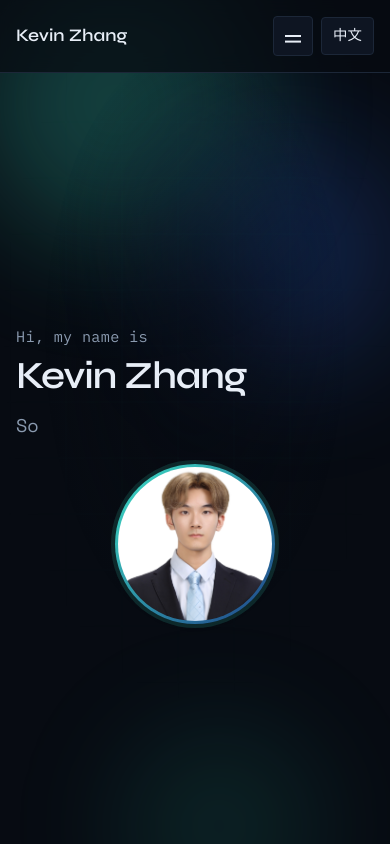
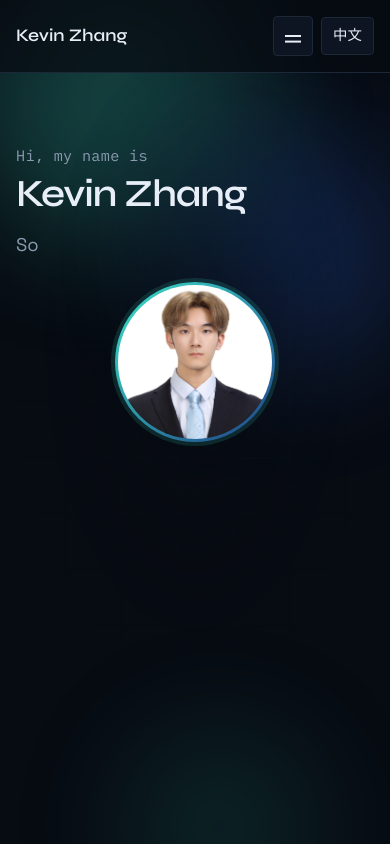
Before and after one commit to Kevin-Zhang1124/Kevin-Portfolio, a React (Vite) app: page / in a window 390 px wide. Shown: the top 844 px of the page. Built offline with nearby package versions, Linux system fonts and the light colour scheme.

Commit message:
Move hero name position and pill position higher

```diff
--- a/src/components/sections/About.module.css
+++ b/src/components/sections/About.module.css
@@ -82,7 +82,7 @@
 @media (max-width: 767px) {
   .scrollHint {
     /* Extra lift so Chrome’s bottom bar is less likely to cover the pill */
-    bottom: calc(3.5rem + env(safe-area-inset-bottom, 0px));
+    bottom: calc(10rem + env(safe-area-inset-bottom, 0px));
   }
 }
 
@@ -91,6 +91,14 @@
   opacity: 0;
   /* keep it in the layout tree so opacity can animate */
   pointer-events: none;
+}
+
+/* Mobile: sit hero content higher (not dead center in 100svh) */
+@media (max-width: 767px) {
+  .hero {
+    justify-content: flex-start;
+    padding-top: clamp(2rem, 10vh, 4.5rem);
+  }
 }
 
 /* Stack of about blocks */
@@ -151,6 +159,9 @@
     align-items: center;
     justify-content: space-between;
     gap: var(--space-5);
+    /* Slightly above dead center: more space below than above */
+    padding-top: clamp(1.25rem, 4vh, 2rem);
+    padding-bottom: clamp(10rem, 25vh, 10rem);
   }
   .photoWrap {
     align-self: auto;
```
